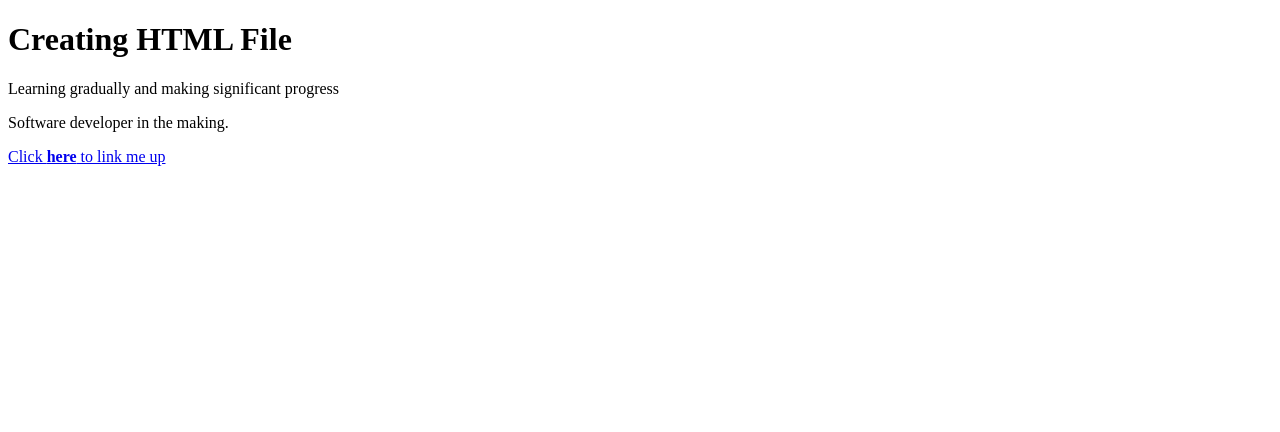
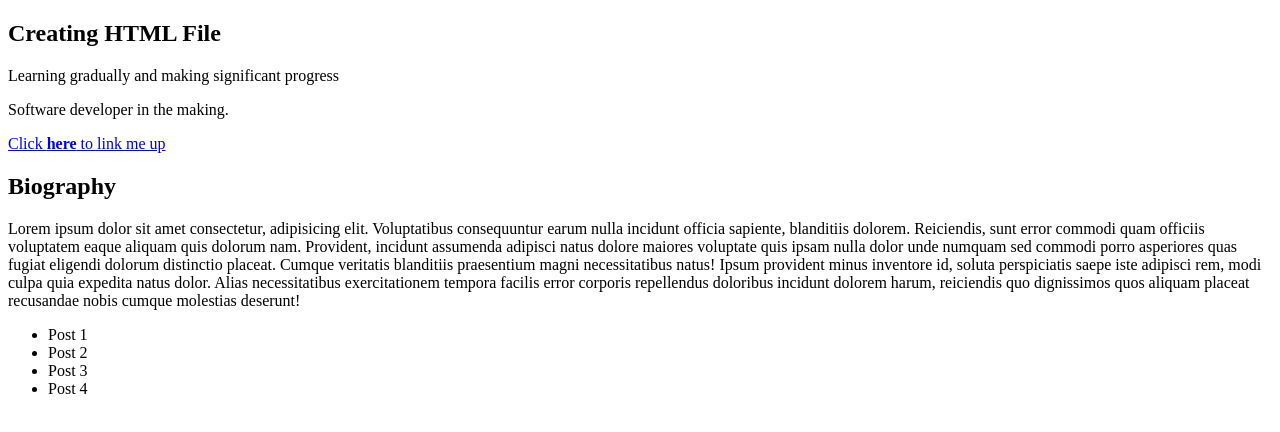
Before and after one commit to JibolaJinadu/Html_Project, a plain HTML site: page Index.html in a window 1280 px wide. Drawn offline with Linux system fonts and the light colour scheme.

Commit message:
Added new elements

```diff
--- a/Index.html
+++ b/Index.html
@@ -7,9 +7,23 @@
     <title>Page_Jibola</title>
 </head>
 <body>
-    <h1>Creating HTML File</h1>
-    <p>Learning gradually and making significant progress</p>
-    <p>Software developer in the making.</p>
-    <a href="https://github.com/JibolaJinadu/Html_Project.git" target="blank"> Click <strong>here</strong> to link me up</a>
+    <section>
+        <h1>Creating HTML File</h1>
+        <p>Learning gradually and making significant progress</p>
+        <p>Software developer in the making.</p>
+        <a href="https://github.com/JibolaJinadu/Html_Project.git" target="blank"> Click <strong>here</strong> to link me up</a>
+    </section>
+    <section>
+        <h2> Biography</h2>
+        <p> Lorem ipsum dolor sit amet consectetur, adipisicing elit. Voluptatibus consequuntur earum nulla incidunt officia sapiente, blanditiis dolorem. Reiciendis, sunt error commodi quam officiis voluptatem eaque aliquam quis dolorum nam. Provident, incidunt assumenda adipisci natus dolore maiores voluptate quis ipsam nulla dolor unde numquam sed commodi porro asperiores quas fugiat eligendi dolorum distinctio placeat. Cumque veritatis blanditiis praesentium magni necessitatibus natus! Ipsum provident minus inventore id, soluta perspiciatis saepe iste adipisci rem, modi culpa quia expedita natus dolor. Alias necessitatibus exercitationem tempora facilis error corporis repellendus doloribus incidunt dolorem harum, reiciendis quo dignissimos quos aliquam placeat recusandae nobis cumque molestias deserunt!</p>
+    </section>
+    <div>
+        <ul>
+            <li>Post 1</li>
+            <li>Post 2</li>
+            <li>Post 3</li>
+            <li>Post 4</li>
+          </ul>
+    </div>
 </body>
 </html>
```
